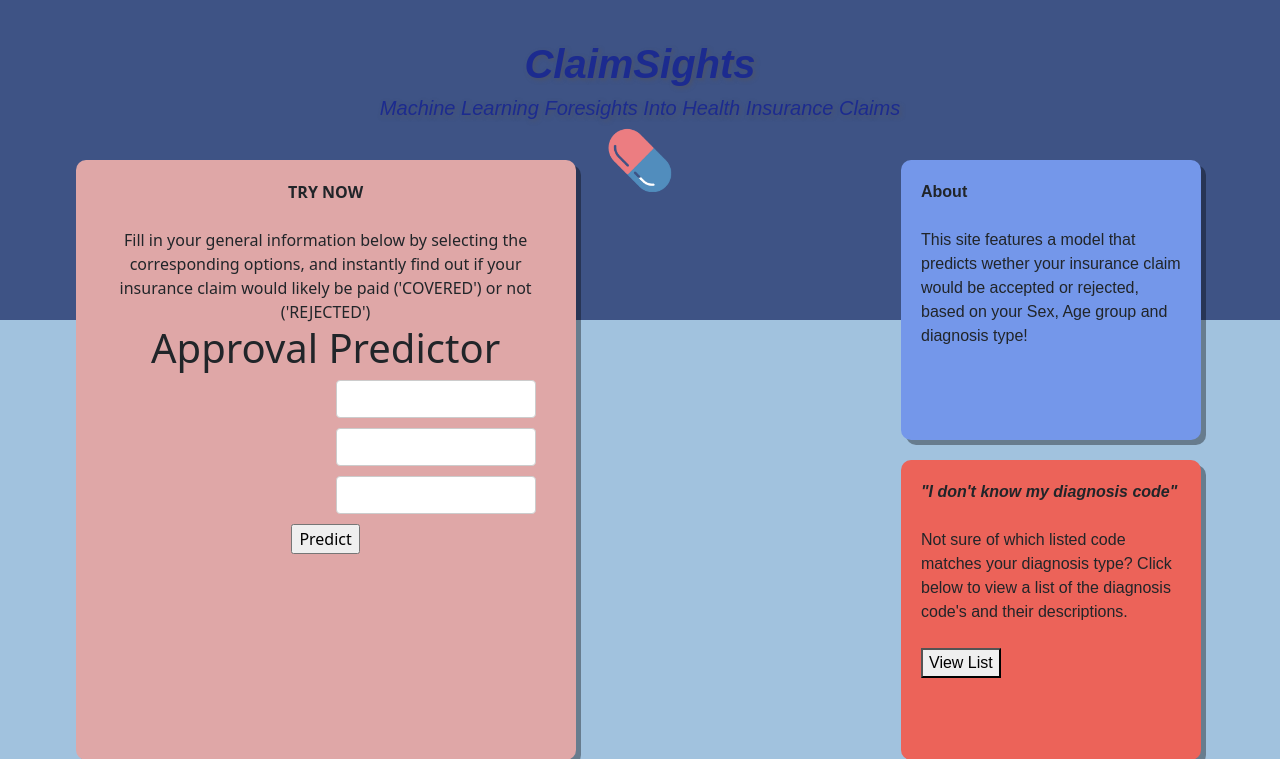
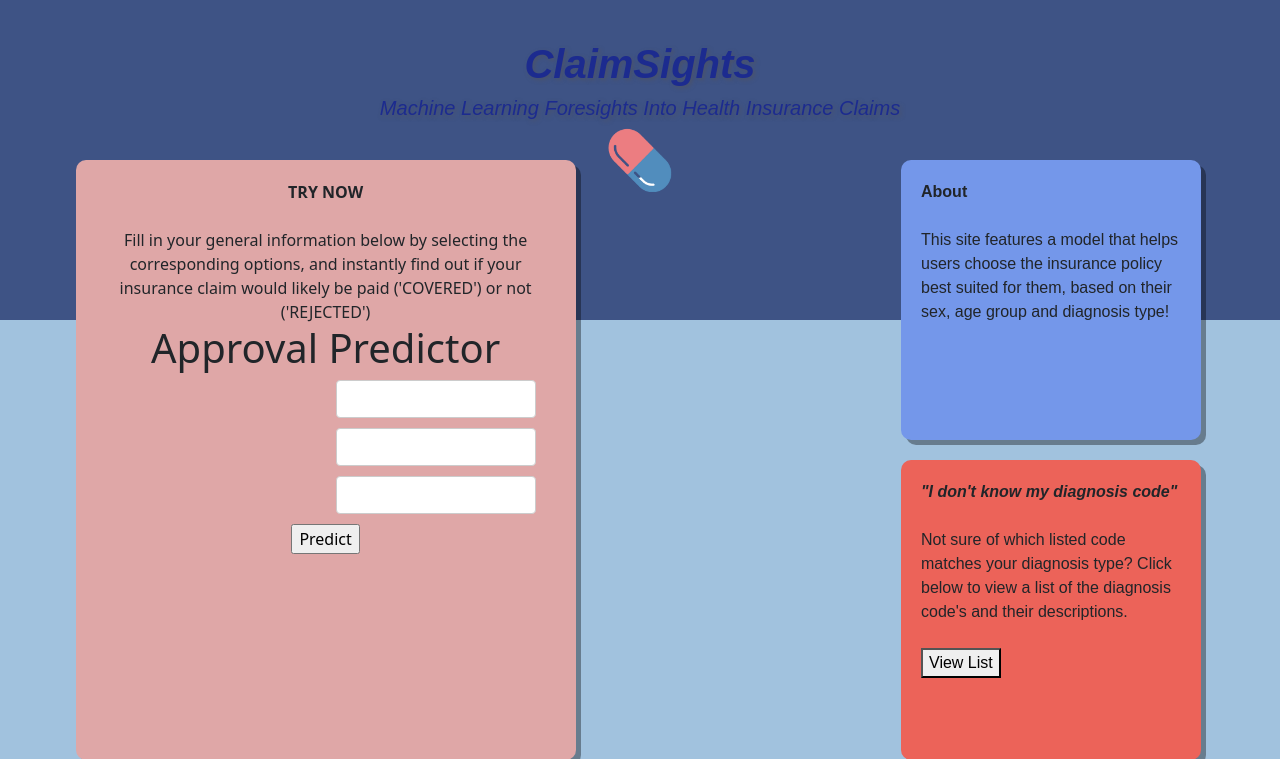
Before and after one commit to Yasmin-9/ClaimSights, a Flask app: page / in a window 1280 px wide. Shown: the top 759 px of the page. Run offline with Flask 3, Linux system fonts and the light colour scheme; some libraries are stand-ins or nearby versions.

Commit message:
Add files via upload

```diff
--- a/Deployment/templates/website.html
+++ b/Deployment/templates/website.html
@@ -68,11 +68,10 @@
   <div class="about_text">
     <div><b>About</b><br>
       <br>
-      This site features a model that predicts
-      wether your insurance claim would be
-      accepted or rejected, based on your Sex,
-      Age group and diagnosis type!
-
+      This site features a model that helps
+      users choose the insurance policy best
+      suited for them, based on their sex,
+      age group and diagnosis type!
     </div>
   </div>
 </div>
```
